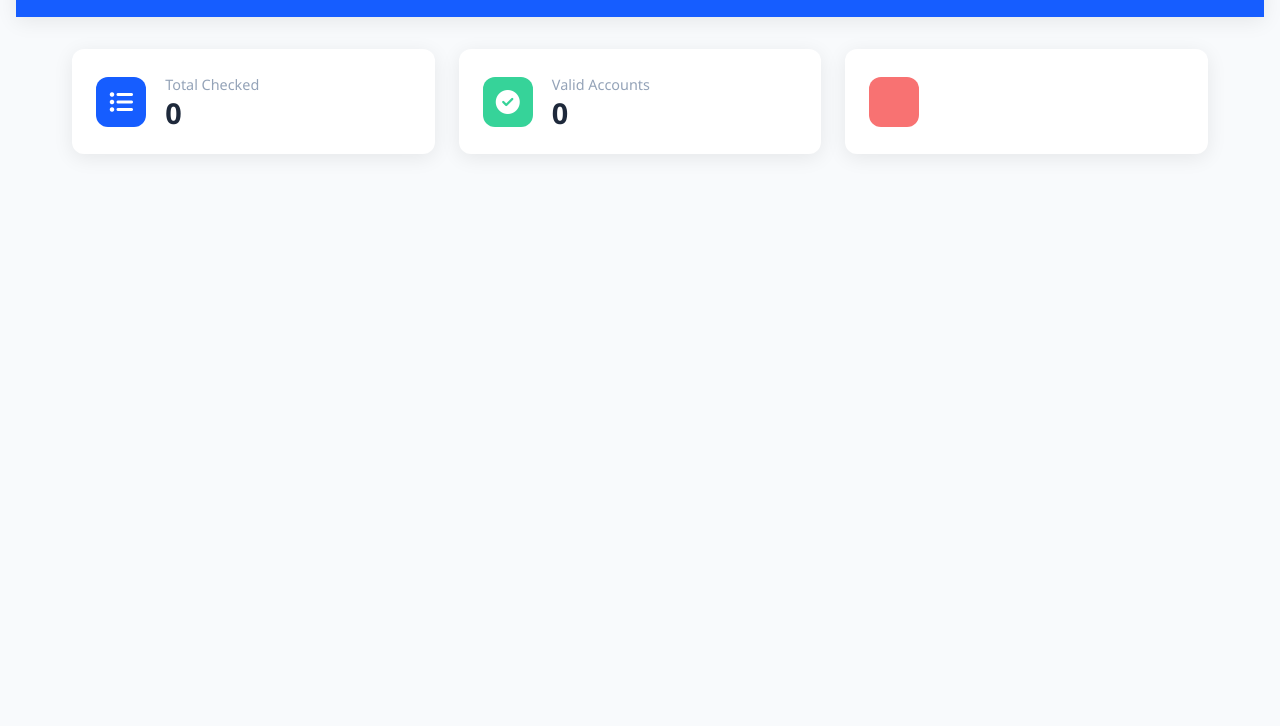
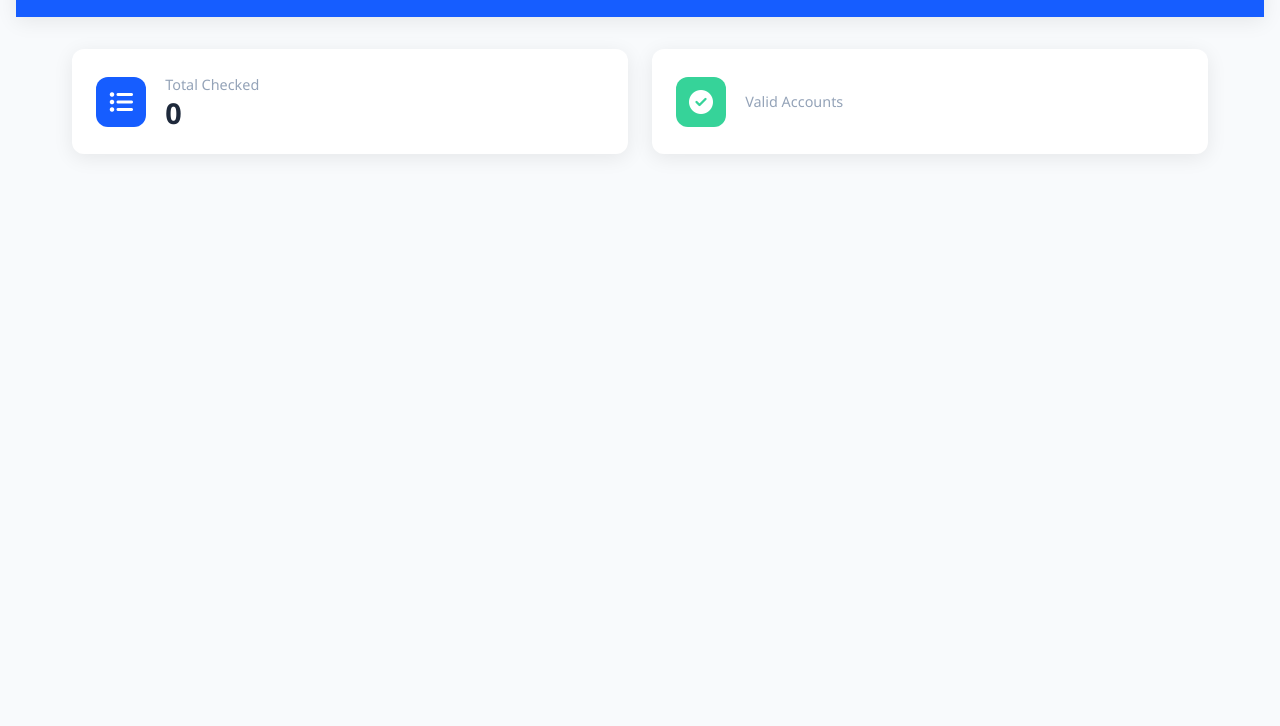
Before and after one commit to mabuhayjohnnino99-hub/New_web_chev, a website: page index.html in a window 1280 px wide. Shown: the part 74-800 px from the top of the page. Drawn offline with Linux system fonts and the light colour scheme.

Commit message:
Add files via upload

```diff
--- a/index.html
+++ b/index.html
@@ -34,7 +34,7 @@
             overflow-x: hidden;
         }
 
-        /* Zoom Container - Para sa zoom functionality */
+        /* Zoom Container */
         #zoom-container {
             transition: transform 0.3s ease;
             transform-origin: top left;
@@ -67,7 +67,7 @@
             gap: 1rem;
         }
 
-        /* Zoom Buttons */
+        /* Zoom Controls */
         .zoom-controls {
             display: flex;
             gap: 0.5rem;
@@ -490,7 +490,6 @@
     </style>
 </head>
 <body>
-    <!-- Zoom Container - Lahat ng content nandito para ma-zoom -->
     <div id="zoom-container">
         <!-- Header -->
         <header class="header">
@@ -500,7 +499,6 @@
             </div>
 
             <div class="controls">
-                <!-- Zoom Controls -->
                 <div class="zoom-controls">
                     <button id="zoom-in-btn" class="zoom-btn">+</button>
                     <button id="zoom-out-btn" class="zoom-btn">-</button>
@@ -533,8 +531,4 @@
                     </div>
                     <div class="stat-info">
                         <h3>Valid Accounts</h3>
-                        <p id="success-count">0</p>
-                    </div>
-                </div>
-                <div class="stat-card">
-                    <div class="icon-box icon-failed">
+                        <p
```
